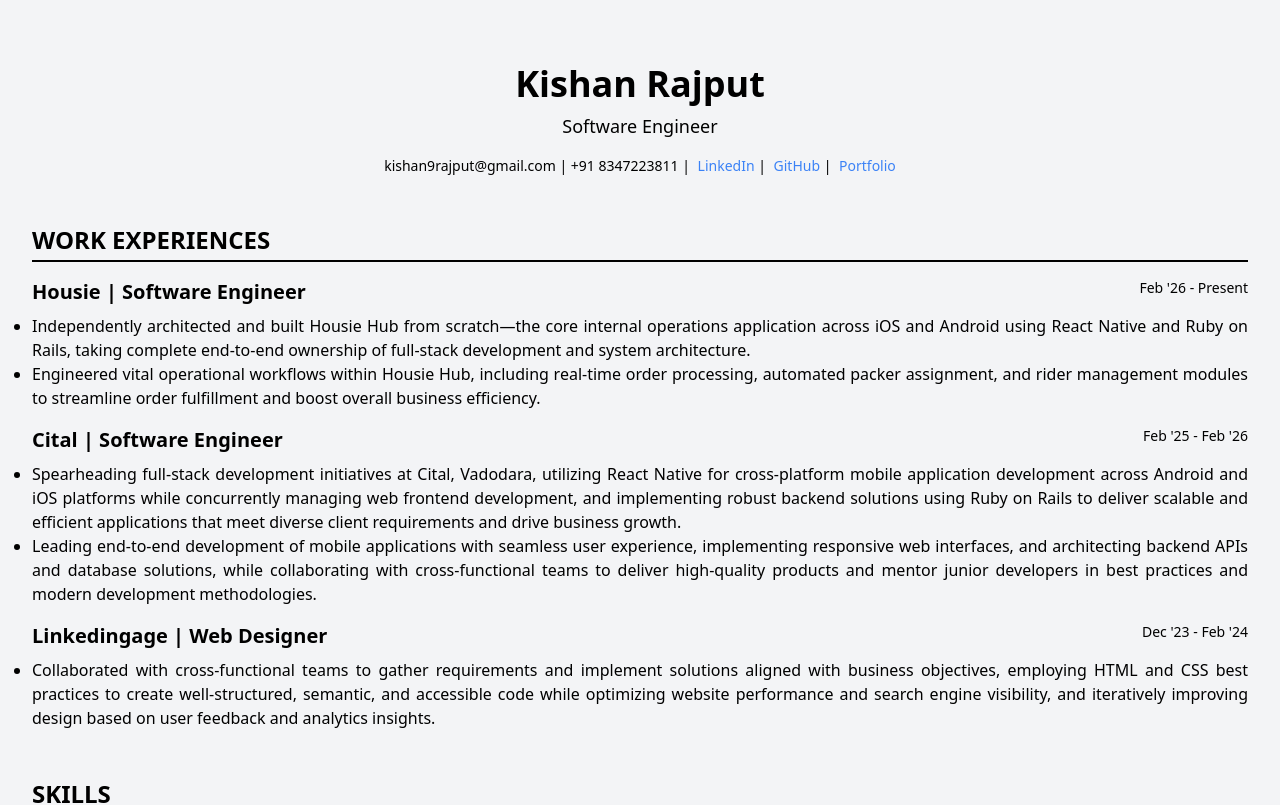
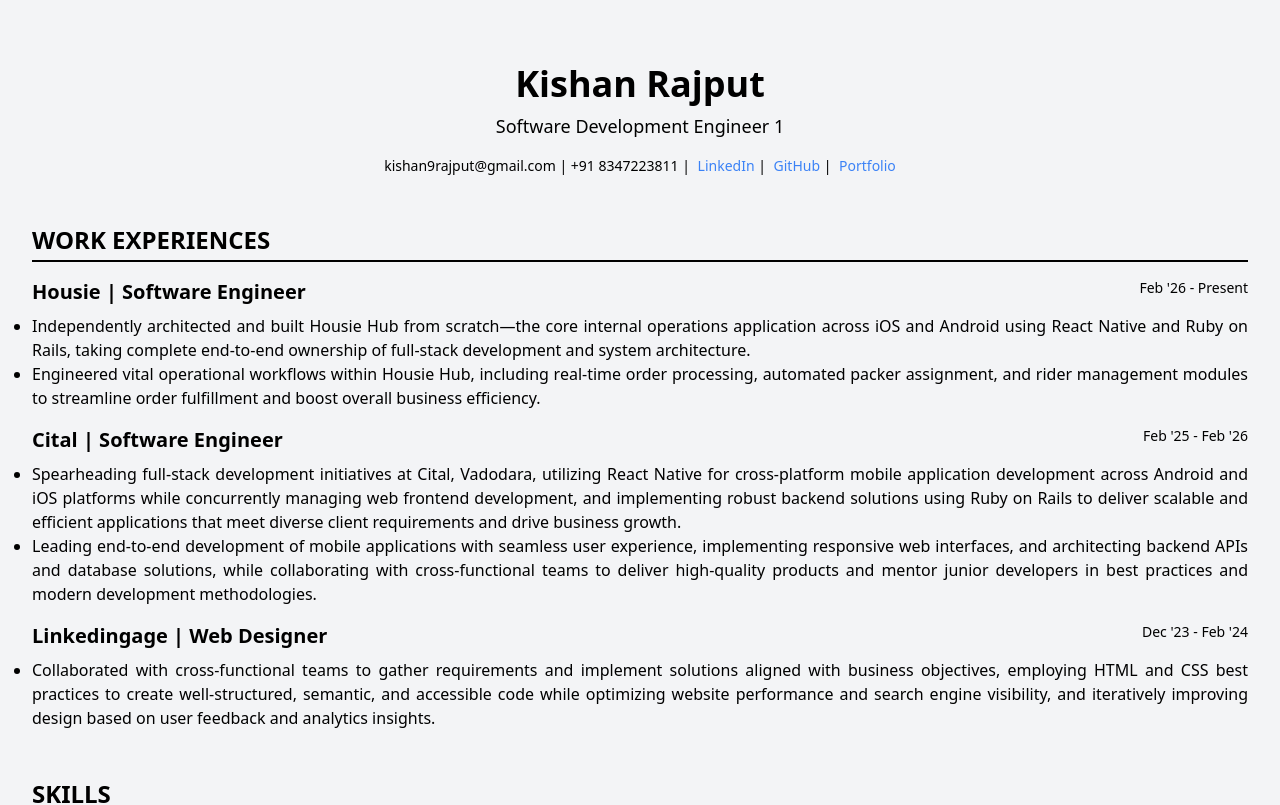
Before and after one commit to kishan04rajput/fullStack, a React (Create React App) app in the folder my-resume/: page / in a window 1280 px wide. Shown: the top 805 px of the page. Built offline with nearby package versions, Linux system fonts and the light colour scheme.

Commit message:
feat: update job title to Software Development Engineer 1 in Header component

```diff
--- a/my-resume/src/Components/Header.js
+++ b/my-resume/src/Components/Header.js
@@ -3,7 +3,7 @@
     <div className="py-8">
       <header className="container mx-auto text-center">
         <h1 className="text-4xl font-bold mb-2">Kishan Rajput</h1>
-        <p className="text-lg mb-4">Software Engineer</p>
+        <p className="text-lg mb-4">Software Development Engineer 1</p>
         <p className="text-sm mb-4">
           kishan9rajput@gmail.com | +91 8347223811
           <span>
```
